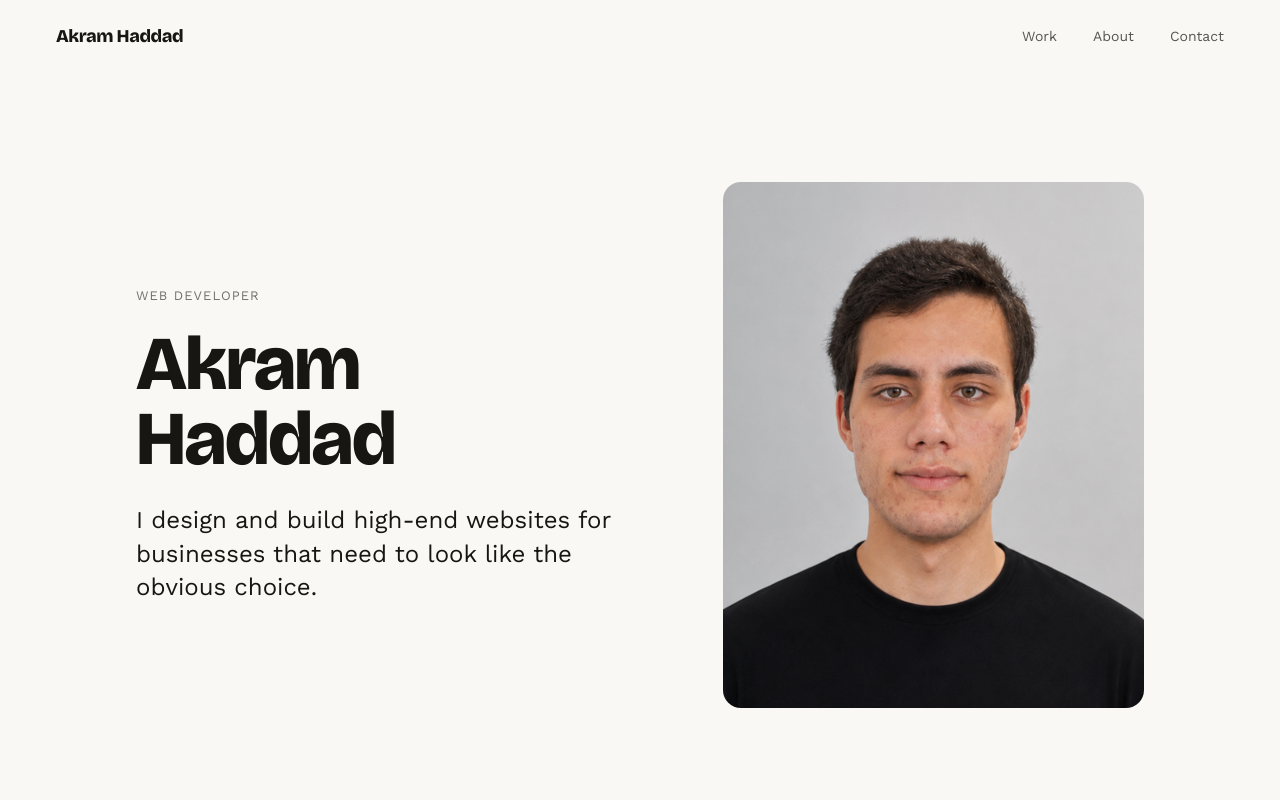
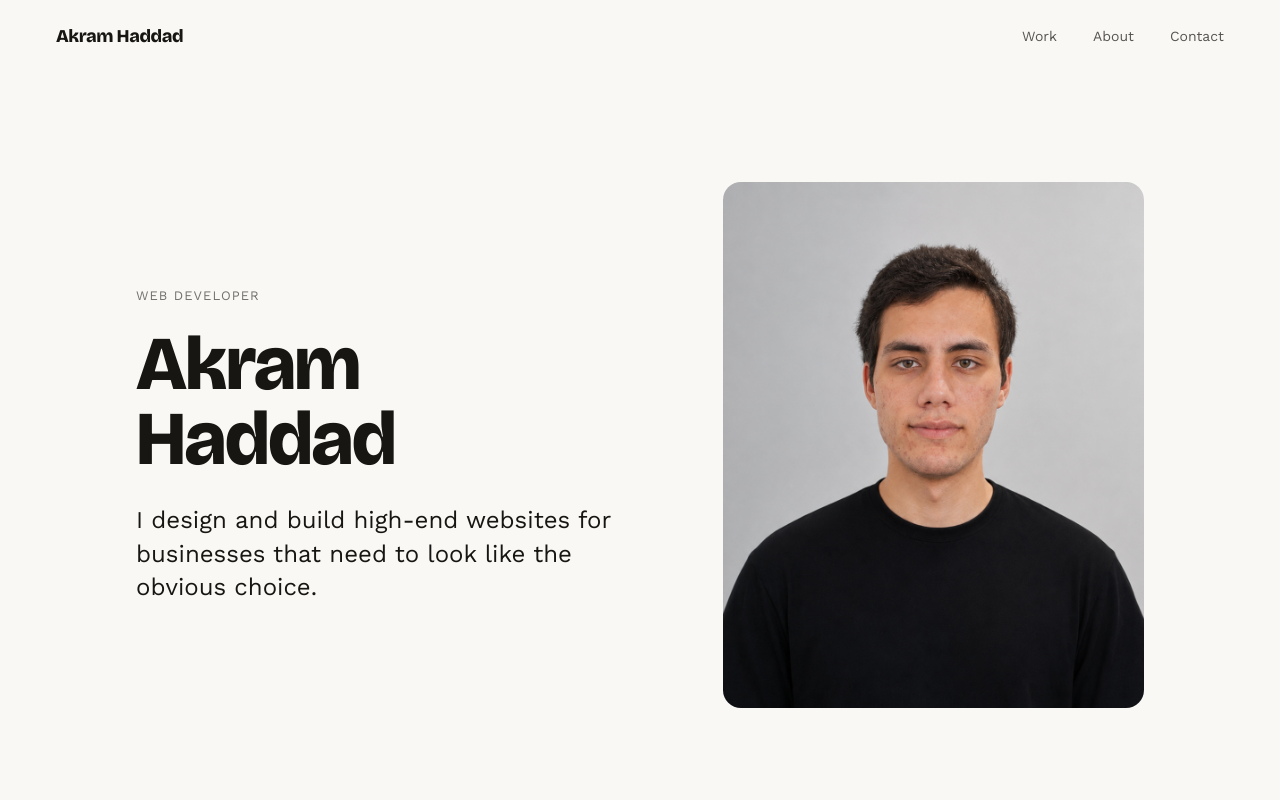
Before and after one commit to AkremHaddad/Portfolio, a Next.js app: page / in a window 1280 px wide. Shown: the top 800 px of the page. Built offline with nearby package versions, Linux system fonts and the light colour scheme.

Commit message:
changed photo again

```diff
--- a/src/app/page.tsx
+++ b/src/app/page.tsx
@@ -26,7 +26,7 @@ export default function Home() {
           </div>
           <div className="relative aspect-[4/5] w-full overflow-hidden rounded-[18px]">
             <Image
-              src="/images/me1.png"
+              src="/images/me2.png"
               alt={site.name}
               fill
               priority
```
Also changed, not shown: public/images/me2.png (added).
